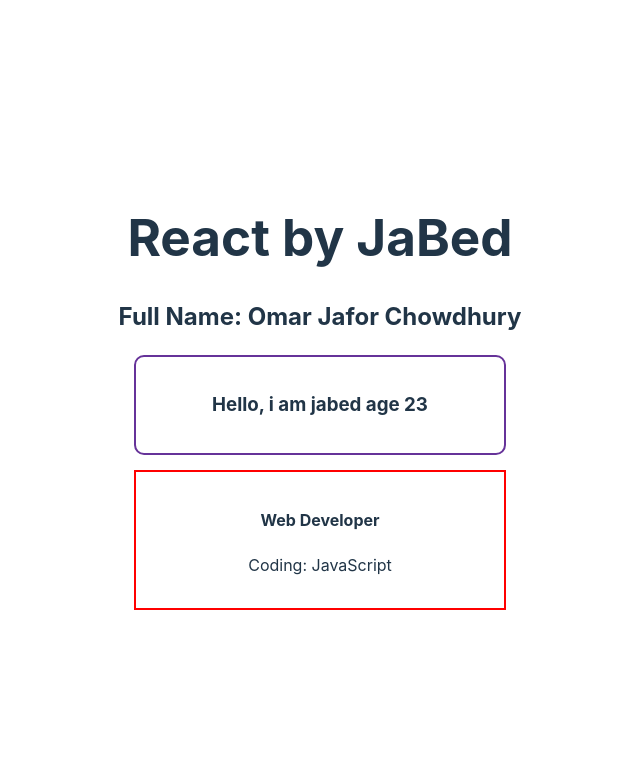
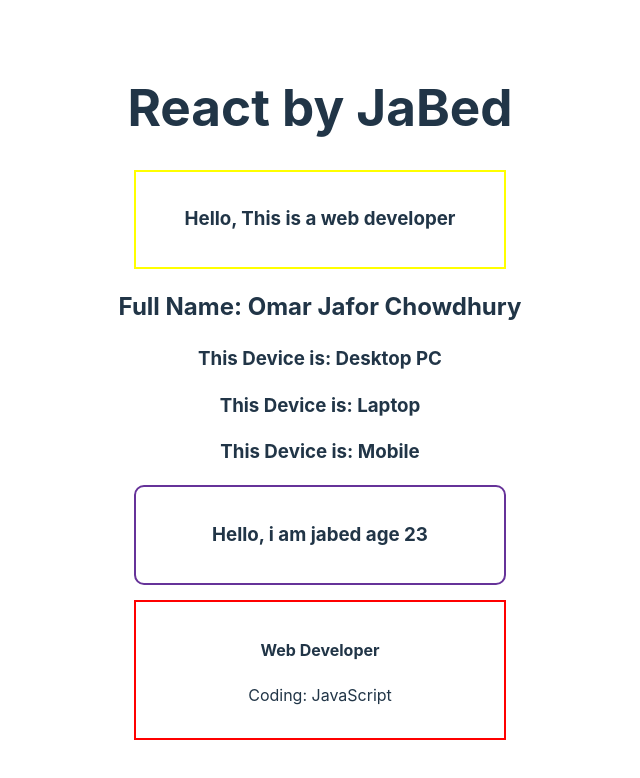
Before and after one commit to omarjafor/My-First-React, a React (Vite) app: page / in a window 1280 px wide. Shown: the top 778 px of the page, without its empty margins (320-960 px from the left). Built offline with nearby package versions, Linux system fonts and the light colour scheme.

Commit message:
props object

```diff
--- a/src/App.jsx
+++ b/src/App.jsx
@@ -6,11 +6,19 @@
   return (
     <>
       <h1>React by JaBed</h1>
+      <Student/>
       <Home/>
+      <Device name='Desktop PC'/>
+      <Device name='Laptop'/>
+      <Device name='Mobile'/>
       <Person/>
       <Developer/>
     </>
   )
+}
+
+function Device(props) {
+  return <h3>This Device is: {props.name}</h3>
 }
 
 function Person() {
@@ -19,6 +27,19 @@
   return <div className="student">
     <h3>Hello, i am {person} age {age}</h3>
   </div>
+}
+
+function Student() {
+  return (
+    <div style={{
+      border: '2px solid yellow',
+      padding: '15px',
+      margin: '15px',
+      bordeRadius: '10px'
+    }}>
+      <h3>Hello, This is a web developer</h3>
+    </div>
+  )
 }
 
 function Developer() {
```
